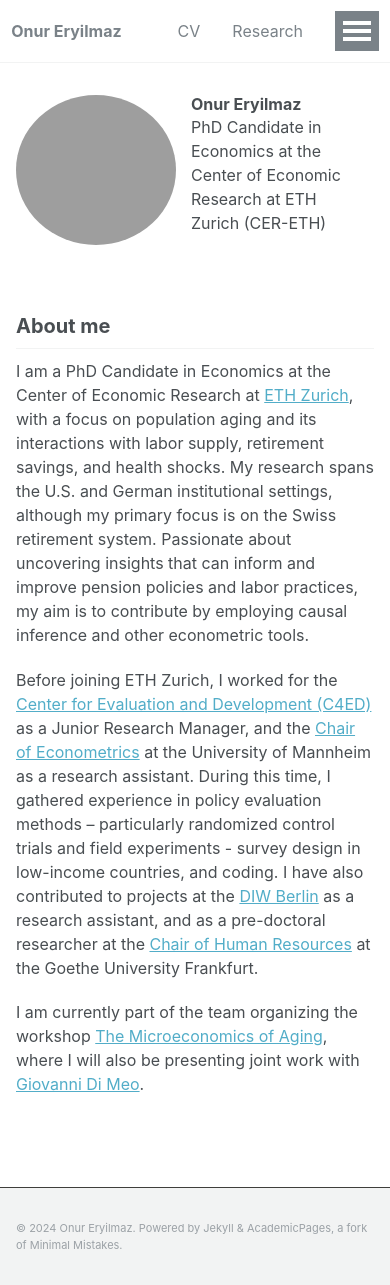
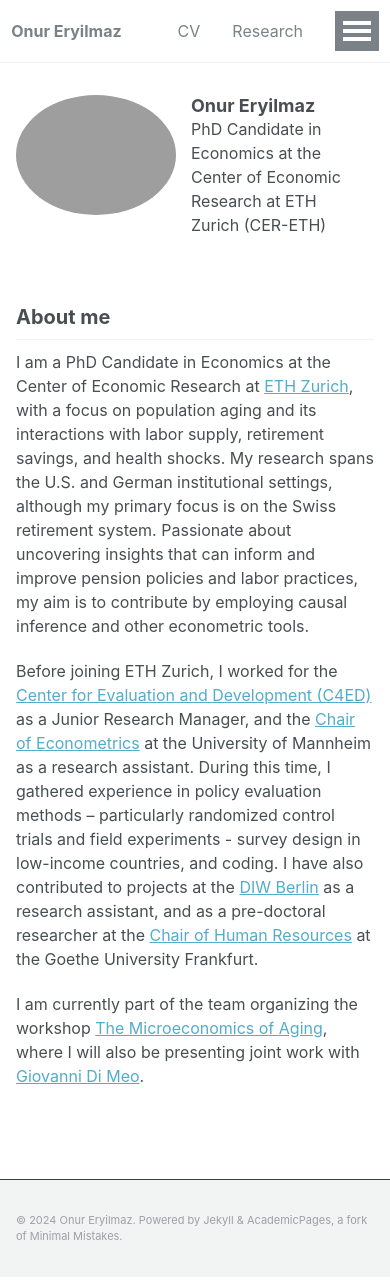
Before and after one commit to oeryilmaz/oeryilmaz.github.io, a Jekyll site: the page built from _pages/about.md, in a window 390 px wide. Built offline with Jekyll 4.4.1, drawn with Linux system fonts in a browser that asks for light colours.

Commit message:
Update _custom.scss
Changing responsiveness of profile picture scaling

```diff
--- a/_sass/_custom.scss
+++ b/_sass/_custom.scss
@@ -1,3 +1,4 @@
+/* Reset list margins */
 li ul li,
 li ol li {
     margin-top: 0;
@@ -6,24 +7,21 @@ li ol li {
 
 @media only screen and (max-width: 600px) {
   .author__avatar {
-    width: 160px; /* or whatever size you prefer */
-    height: 150px; /* make sure this matches the width */
+    width: 160px; /* Set the width for small screens */
+    height: auto; /* Auto height to maintain aspect ratio */
+    border-radius: 50%; /* Makes the avatar circular */
+    object-fit: cover; /* Ensures proper scaling */
+  }
+
+  .author__bio {
+    font-size: 16px !important; /* Adjust bio font size */
+  }
+
+  .site-title {
+    font-size: 42px !important; /* Adjust title font size */
+  }
+
+  .author__name {
+    font-size: 18px !important; /* Adjust name font size */
   }
 }
-
-@media only screen and (max-width: 600px) {
-  .author__bio {
-    font-size: 16px !important; /* increase this to increase size*/
-  }
-}
-
-@media only screen and (max-width: 600px) {
-  .site-title {
-    font-size: 42px !important; // Adjust this size as per your need
-  }
-}
-@media only screen and (max-width: 600px) {
-  .author__name {
-    font-size: 18 px !important; /* Adjust this size as per your need */
-  }
-}
```
